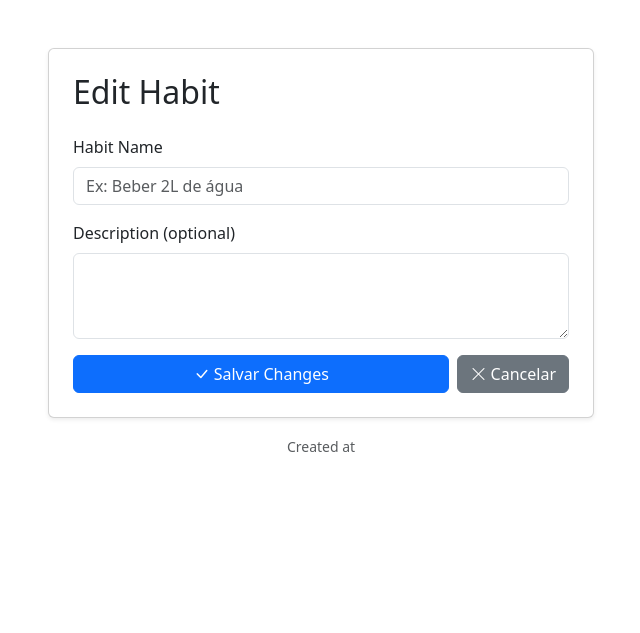
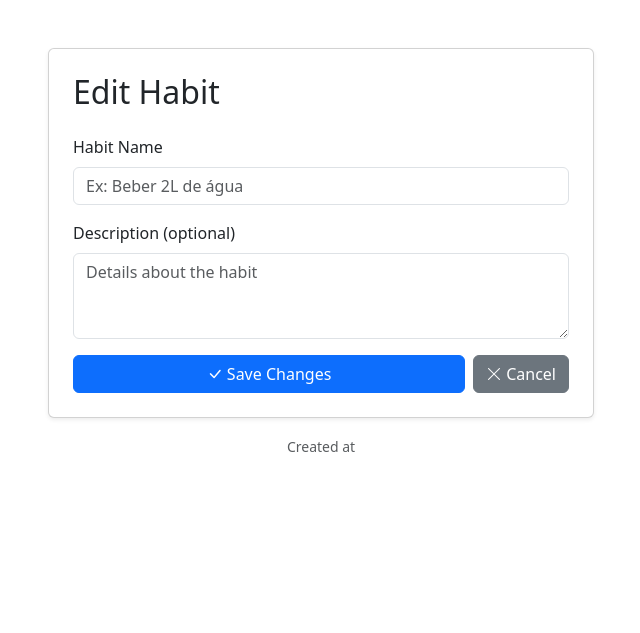
Before and after one commit to ohenrii/habit-tracker, a Flask app: template templates/edit_habit.html in a window 1280 px wide. Shown: the part 56-689 px from the top of the page, without its empty margins (319-959 px from the left). Run offline with Flask 3, Linux system fonts and the light colour scheme; the template is opened without the code that fills it, so the values that code supplies are empty; some libraries are stand-ins or nearby versions.

Commit message:
bug fixes

```diff
--- a/templates/edit_habit.html
+++ b/templates/edit_habit.html
@@ -29,17 +29,15 @@
               name="description"
               rows="3"
               placeholder="Details about the habit"
-            >
-              {{ habit.description or '' }}</textarea
-            >
+            >{{ habit.description or '' }}</textarea>
           </div>
 
           <div class="d-flex gap-2">
             <button type="submit" class="btn btn-primary flex-grow-1">
-              <i class="bi bi-check-lg"></i> Salvar Changes
+              <i class="bi bi-check-lg"></i> Save Changes
             </button>
             <a href="/habits" class="btn btn-secondary">
-              <i class="bi bi-x-lg"></i> Cancelar
+              <i class="bi bi-x-lg"></i> Cancel
             </a>
           </div>
         </form>
```
